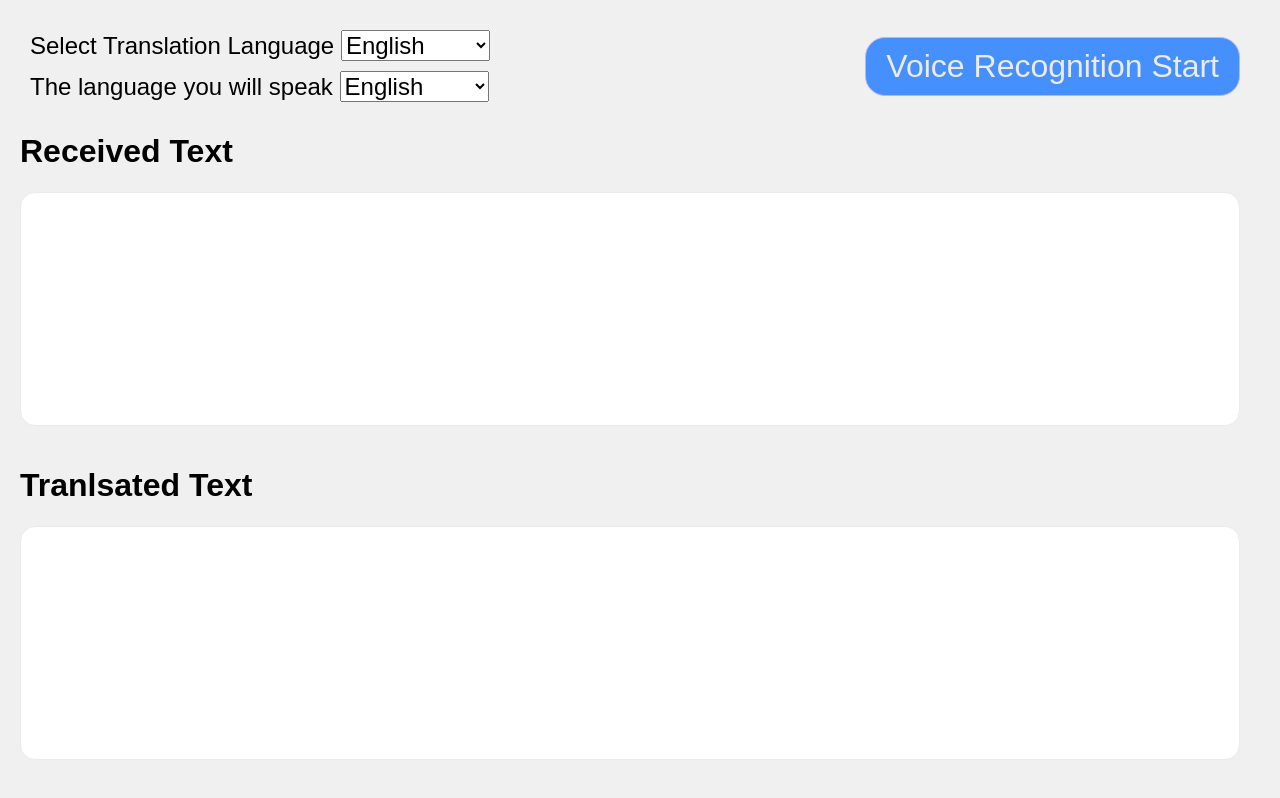
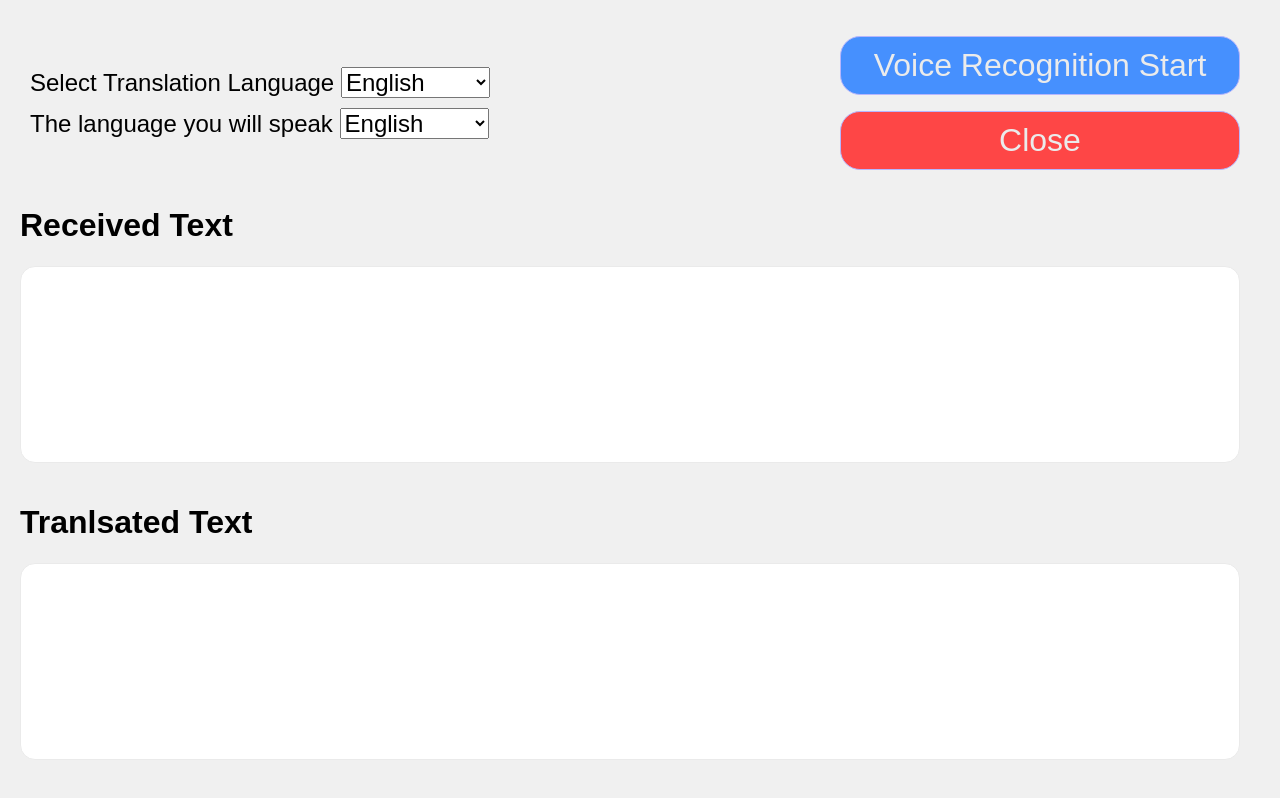
Before and after one commit to jakebaebaek/translation, a website: page index.html in a window 1280 px wide. Drawn offline with Linux system fonts and the light colour scheme; a script that the page names is missing.

Commit message:
window close 버튼 추가

```diff
--- a/Index.js
+++ b/Index.js
@@ -2,6 +2,7 @@ let symptoms_ul = document.querySelector('.symptoms ul');
 let inputValue = document.querySelector('.sympInput');
 const symptoms_btn = document.querySelector('.CCB');
 const deleteBTN = document.querySelectorAll('#delete');
+const closeBtn = document.querySelector('.windowCloseBtn');
 
 deleteBTN.forEach(e => e.innerHTML='❌')
 function paintInput (e) {
@@ -25,3 +26,7 @@ function validate(data) {
     data.length < 1 ? data = false : data;
     return data;
 }
+
+closeBtn.onclick = function (event) {
+    window.close();
+}
--- a/index.html
+++ b/index.html
@@ -42,7 +42,8 @@
                     </div>
                 </div>
                 <div>
-                    <button class="recogStartBtn">Voice Recognition Start</button>
+                    <p><button class="recogStartBtn">Voice Recognition Start</button></p>
+                    <p><button class="windowCloseBtn">Close</button></p>
                 </div>
             </div>
             <div class="receivedResult"></div>
--- a/main.css
+++ b/main.css
@@ -77,6 +77,18 @@ video-player {
   background-color: rgb(70, 144, 254);
   color: rgb(235, 235, 235);
   padding: 10px 20px 10px 20px;
+  width: 400px;
+}
+.windowCloseBtn {
+  font-size: xx-large;
+  justify-content: center;
+  align-items: center;
+  border: 1px solid rgb(182, 182, 253);
+  border-radius: 20px;
+  background-color: rgb(254, 70, 70);
+  color: rgb(235, 235, 235);
+  padding: 10px 20px 10px 20px;
+  width: 400px;
 }
 .text-recognition {
   position: relative;
```
